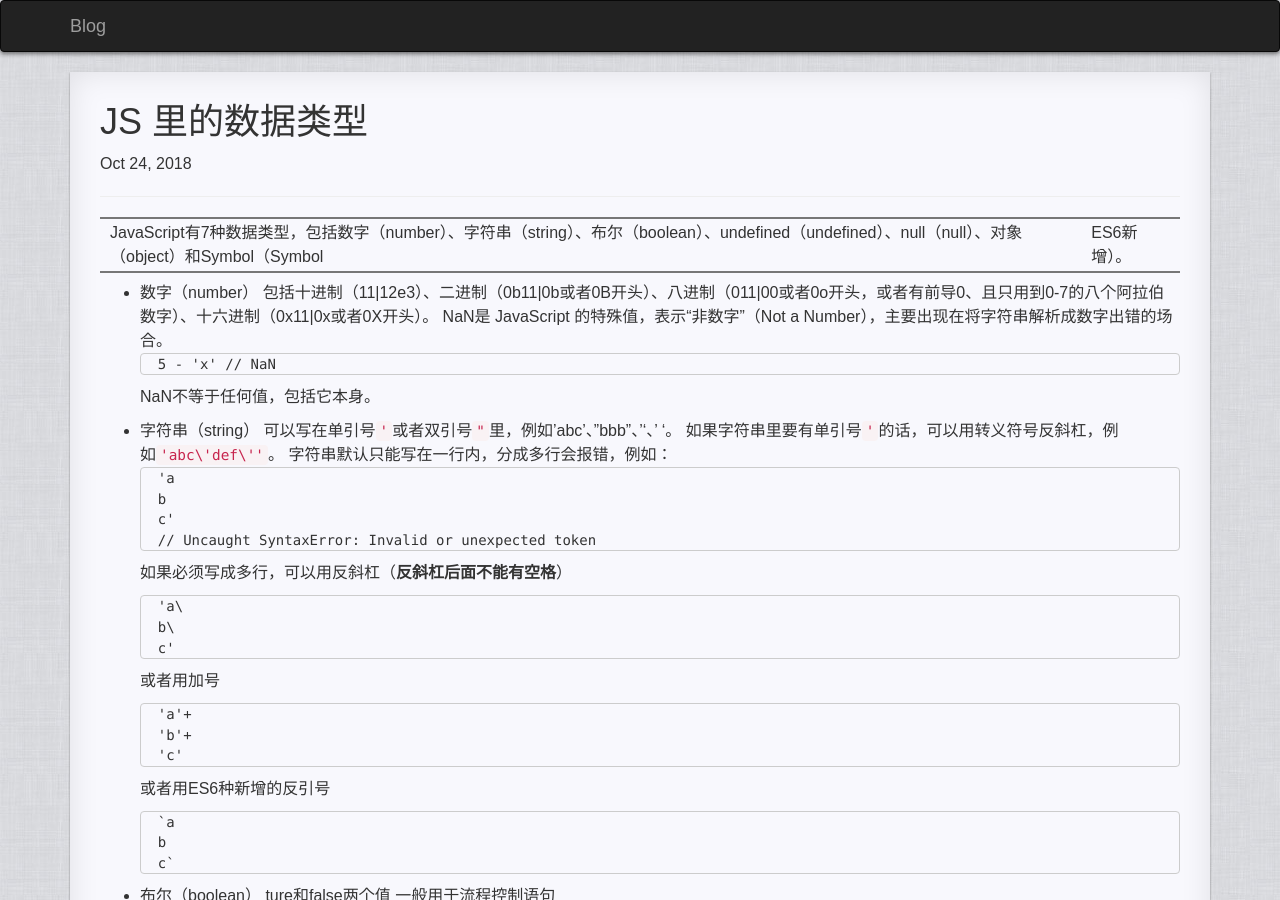
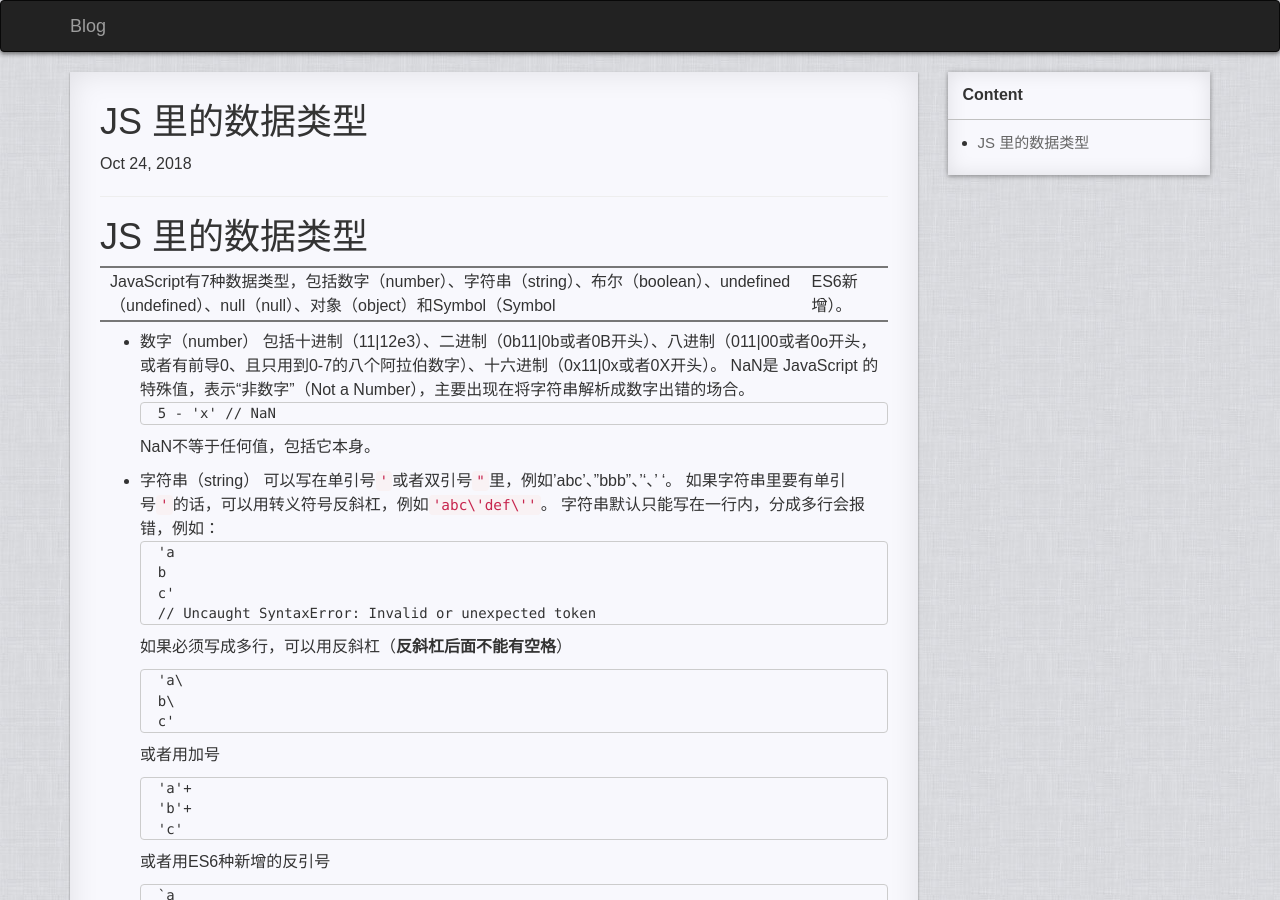
Before and after one commit to huzhengen/huzhengen.github.io, a Jekyll site: the page built from _posts/2018-10-24-javascript-data-type.md, in a window 1280 px wide and 900 px high. Built offline with Jekyll 4.4.1, drawn with Linux system fonts in a browser that asks for light colours; nearby versions of some CDN libraries; comment, search, counter and statistics services are not loaded; a style sheet for code colours, icons or effects is not loaded.

Commit message:
JS里的数据类型

```diff
--- a/_posts/2018-10-24-javascript-data-type.md
+++ b/_posts/2018-10-24-javascript-data-type.md
@@ -8,6 +8,8 @@ excerpt: JS 里的数据类型
 
 * content
 {:toc}
+
+# JS 里的数据类型
 
 JavaScript有7种数据类型，包括数字（number）、字符串（string）、布尔（boolean）、undefined（undefined）、null（null）、对象（object）和Symbol（Symbol|ES6新增）。
 
```
